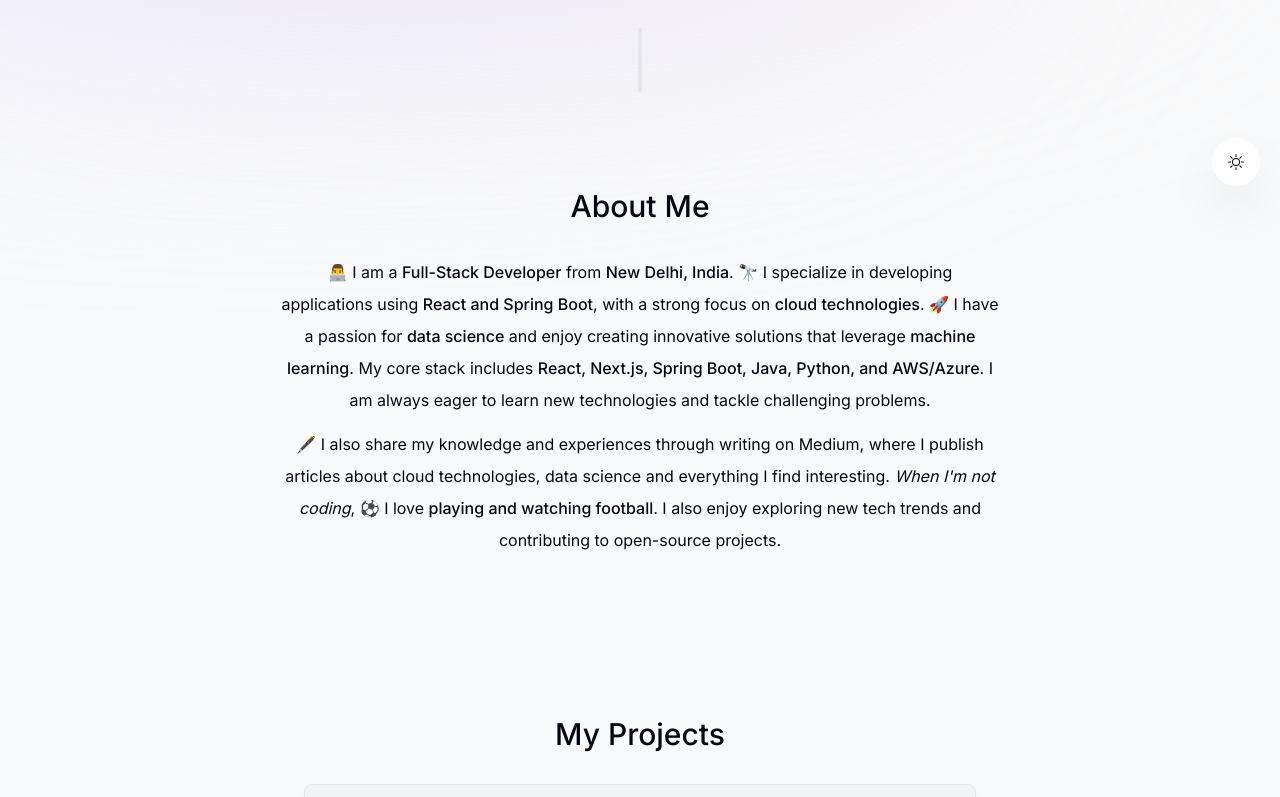
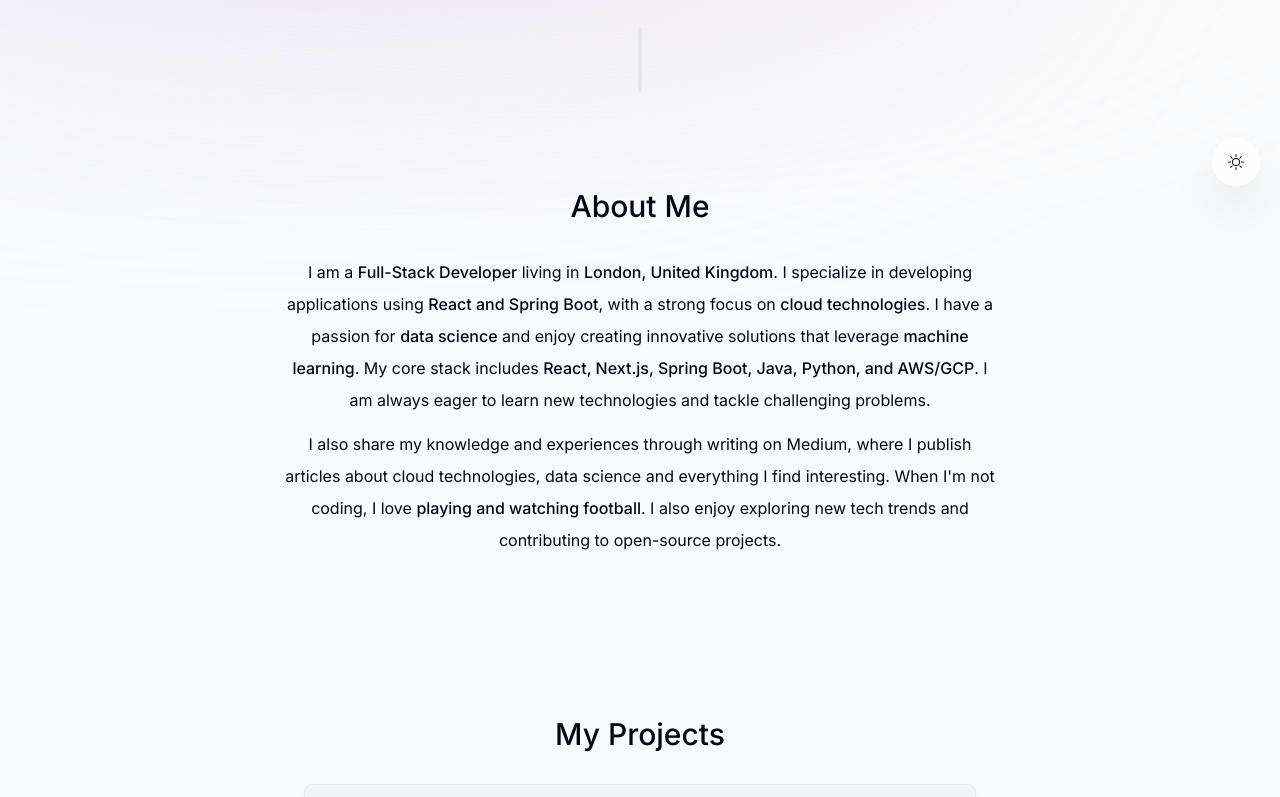
Before and after one commit to kartikmadan11/kartikmadan, a Next.js app: page / in a window 1280 px wide. Shown: the part 594-1391 px from the top of the page. Built offline with nearby package versions, Linux system fonts and the light colour scheme.

Commit message:
Update location references in metadata and components to reflect current residence

```diff
--- a/app/layout.tsx
+++ b/app/layout.tsx
@@ -12,7 +12,7 @@ const inter = Inter({ subsets: ["latin"] });
 export const metadata = {
   title: "Kartik Madan | Full-Stack Developer & Data Science Enthusiast",
   description:
-    "Kartik Madan is a full-stack developer from New Delhi, India, specializing in React, Spring Boot, and cloud technologies with a passion for data science and machine learning.",
+    "Kartik Madan is a full-stack developer living in London, United Kingdom, specializing in React, Spring Boot, and cloud technologies with a passion for data science and machine learning.",
 };
 
 export default function RootLayout({
--- a/components/about.tsx
+++ b/components/about.tsx
@@ -20,31 +20,29 @@ export default function About() {
     >
       <SectionHeading>About me</SectionHeading>
       <p className="mb-3">
-        👨‍💻 I am a <span className="font-medium">Full-Stack Developer</span> from{" "}
-        <span className="font-medium">New Delhi, India</span>. 🔭 I specialize
-        in developing applications using{" "}
+        I am a <span className="font-medium">Full-Stack Developer</span> living
+        in <span className="font-medium">London, United Kingdom</span>. I
+        specialize in developing applications using{" "}
         <span className="font-medium">React and Spring Boot</span>, with a
         strong focus on <span className="font-medium">cloud technologies</span>.
-        🚀 I have a passion for{" "}
-        <span className="font-medium">data science</span> and enjoy creating
-        innovative solutions that leverage{" "}
+        I have a passion for <span className="font-medium">data science</span>{" "}
+        and enjoy creating innovative solutions that leverage{" "}
         <span className="font-medium">machine learning</span>. My core stack
         includes{" "}
         <span className="font-medium">
-          React, Next.js, Spring Boot, Java, Python, and AWS/Azure
+          React, Next.js, Spring Boot, Java, Python, and AWS/GCP
         </span>
         . I am always eager to learn new technologies and tackle challenging
         problems.
       </p>
 
       <p>
-        🖋️ I also share my knowledge and experiences through writing on{" "}
+        I also share my knowledge and experiences through writing on{" "}
         <Link href="https://medium.com/@kartikmadan11" target="_blank">
           Medium
         </Link>
         , where I publish articles about cloud technologies, data science and
-        everything I find interesting.{" "}
-        <span className="italic">When I'm not coding</span>, ⚽ I love{" "}
+        everything I find interesting. When I'm not coding, I love{" "}
         <span className="font-medium">playing and watching football</span>. I
         also enjoy exploring new tech trends and contributing to open-source
         projects.
--- a/components/intro.tsx
+++ b/components/intro.tsx
@@ -74,7 +74,7 @@ export default function Intro() {
         <span className="font-medium text-blue-600 dark:text-white">
           Full-Stack Developer
         </span>{" "}
-        from <span className="font-medium">New Delhi, India</span>. I specialize
+        living in <span className="font-medium">London, United Kingdom</span>. I specialize
         in developing applications using{" "}
         <span className="font-medium text-emerald-600 dark:text-white">
           React and Spring Boot
```
